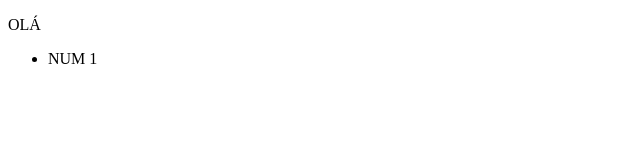
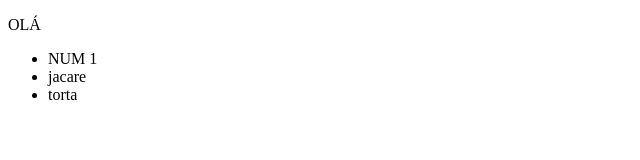
Before and after one commit to ClebersonDeCarvalho/teste, a plain HTML site: page index.html in a window 1280 px wide. Shown: the full height of the page, 0-640 px from the left. Drawn offline with Linux system fonts and the light colour scheme.

Commit message:
branch enviando

```diff
--- a/index.html
+++ b/index.html
@@ -11,6 +11,8 @@
     </p>
     <ul>
         <li>NUM 1</li>
+        <li>jacare</li>
+        <li>torta</li>
     </ul>
 
 </body>
```
Also changed, not shown: b.txt.
